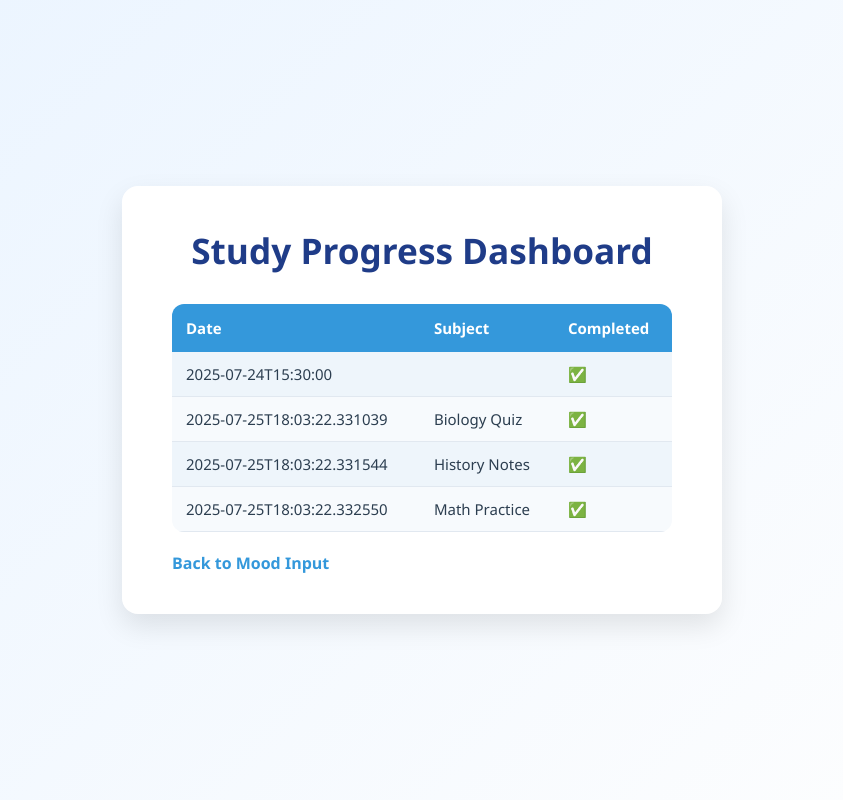
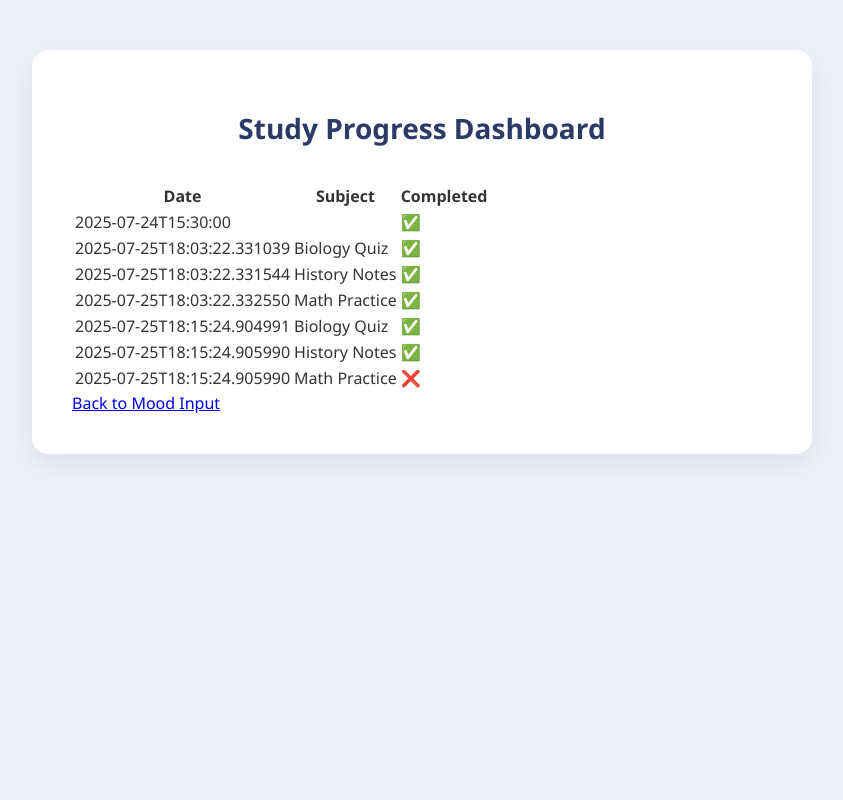
Before and after one commit to lismusa-pp/ai_study_planner, a Flask app: page /dashboard in a window 1280 px wide. Shown: the whole page, without its empty margins (218-1061 px from the left). Run offline with Flask 3, Linux system fonts and the light colour scheme.

Commit message:
Fixed all errors
Back in working stage

```diff
--- a/app.py
+++ b/app.py
@@ -18,9 +18,9 @@ def save_log(filename, data):
     with open(filename, "a") as f:
         f.write(json.dumps(data) + "\n")
 
-@app.route('/schedule')
-def schedule():
-    return render_template('schedule.html')
+@app.route("/plain-schedule")  # Renamed to avoid conflict
+def plain_schedule():
+    return render_template("schedule.html")
 
 @app.route("/", methods=["GET", "POST"])
 def index():
--- a/data/mood_log.json
+++ b/data/mood_log.json
@@ -8,3 +8,7 @@
 {"date": "2025-07-25T17:57:35.707172", "mood": 2}
 {"date": "2025-07-25T18:03:09.104209", "mood": 5}
 {"date": "2025-07-25T18:05:09.634575", "mood": 4}
+{"date": "2025-07-25T18:09:23.089545", "mood": 4}
+{"date": "2025-07-25T18:11:33.101394", "mood": 4}
+{"date": "2025-07-25T18:12:38.003335", "mood": 2}
+{"date": "2025-07-25T18:15:20.295958", "mood": 3}
--- a/data/study_log.json
+++ b/data/study_log.json
@@ -2,3 +2,6 @@
 {"date": "2025-07-25T18:03:22.331039", "subject": "Biology Quiz", "completed": true}
 {"date": "2025-07-25T18:03:22.331544", "subject": "History Notes", "completed": true}
 {"date": "2025-07-25T18:03:22.332550", "subject": "Math Practice", "completed": true}
+{"date": "2025-07-25T18:15:24.904991", "subject": "Biology Quiz", "completed": true}
+{"date": "2025-07-25T18:15:24.905990", "subject": "History Notes", "completed": true}
+{"date": "2025-07-25T18:15:24.905990", "subject": "Math Practice", "completed": false}
--- /dev/null
+++ b/static/css/style.css
@@ -0,0 +1,108 @@
+/* Base Styles */
+body {
+    font-family: 'Segoe UI', Tahoma, Geneva, Verdana, sans-serif;
+    background-color: #eef1f7;
+    margin: 0;
+    padding: 0;
+    color: #333;
+}
+
+/* Container */
+.container {
+    max-width: 700px;
+    margin: 50px auto;
+    background: #fff;
+    padding: 40px;
+    border-radius: 16px;
+    box-shadow: 0 10px 30px rgba(0, 0, 0, 0.08);
+}
+
+/* Heading */
+h1 {
+    text-align: center;
+    margin-bottom: 35px;
+    font-size: 28px;
+    color: #2b3a67;
+}
+
+/* Form Layout */
+.schedule-form {
+    display: flex;
+    flex-direction: column;
+    gap: 20px;
+}
+
+/* Individual Session Card */
+.session-card {
+    display: flex;
+    align-items: center;
+    background-color: #f8faff;
+    border-left: 6px solid #4a90e2;
+    border-radius: 12px;
+    padding: 15px 20px;
+    transition: background-color 0.3s ease;
+}
+
+.session-card:hover {
+    background-color: #e6efff;
+}
+
+/* Checkbox */
+.session-card input[type="checkbox"] {
+    margin-right: 15px;
+    transform: scale(1.4);
+    accent-color: #4a90e2;
+    cursor: pointer;
+}
+
+/* Session Info */
+.session-info {
+    display: flex;
+    flex-direction: column;
+}
+
+.session-info h3 {
+    margin: 0;
+    font-size: 18px;
+    color: #2b3a67;
+}
+
+.session-info p {
+    margin: 4px 0 0;
+    font-size: 14px;
+    color: #5c6b82;
+}
+
+/* Submit Button */
+.submit-btn {
+    margin-top: 30px;
+    padding: 12px;
+    font-size: 16px;
+    font-weight: bold;
+    background-color: #4a90e2;
+    color: #fff;
+    border: none;
+    border-radius: 8px;
+    cursor: pointer;
+    transition: background-color 0.3s ease;
+}
+
+.submit-btn:hover {
+    background-color: #3977c3;
+}
+
+/* Responsive Design */
+@media (max-width: 600px) {
+    .container {
+        margin: 20px;
+        padding: 25px;
+    }
+
+    h1 {
+        font-size: 24px;
+    }
+
+    .submit-btn {
+        width: 100%;
+    }
+}
--- a/static/style.css
+++ /dev/null
@@ -1,161 +0,0 @@
-/* Reset and base styles */
-* {
-    box-sizing: border-box;
-    font-family: 'Segoe UI', Tahoma, Geneva, Verdana, sans-serif;
-    margin: 0;
-    padding: 0;
-    transition: all 0.3s ease;
-}
-
-body {
-    background: linear-gradient(135deg, #eaf4ff, #fefefe);
-    color: #2c3e50;
-    padding: 40px;
-    display: flex;
-    justify-content: center;
-    min-height: 100vh;
-    align-items: center;
-}
-
-.container {
-    background: #ffffff;
-    border-radius: 16px;
-    padding: 40px 50px;
-    max-width: 600px;
-    width: 100%;
-    box-shadow: 0 12px 28px rgba(0, 0, 0, 0.1);
-    animation: fadeIn 0.6s forwards;
-    opacity: 0;
-}
-
-h1 {
-    text-align: center;
-    margin-bottom: 30px;
-    color: #1f3c88;
-    font-size: 2.2rem;
-    font-weight: bold;
-}
-
-label {
-    font-weight: 600;
-    display: block;
-    margin-bottom: 8px;
-    color: #2c3e50;
-}
-
-input[type=number] {
-    width: 100%;
-    padding: 12px 14px;
-    border-radius: 8px;
-    border: 2px solid #d0d9e8;
-    font-size: 16px;
-}
-
-input[type=number]:focus {
-    outline: none;
-    border-color: #3498db;
-    box-shadow: 0 0 6px #a8d0f0;
-}
-
-form div {
-    margin-bottom: 18px;
-    display: flex;
-    align-items: center;
-    justify-content: flex-start;
-}
-
-input[type=checkbox] {
-    margin-right: 12px;
-    width: 18px;
-    height: 18px;
-    cursor: pointer;
-    accent-color: #3498db;
-}
-
-input[type=checkbox]:hover {
-    transform: scale(1.2);
-}
-
-button {
-    width: 100%;
-    padding: 14px 0;
-    background: #3498db;
-    border: none;
-    border-radius: 8px;
-    color: white;
-    font-size: 18px;
-    font-weight: 600;
-    cursor: pointer;
-    transition: background-color 0.3s, transform 0.2s;
-    margin-top: 10px;
-}
-
-button:hover {
-    background: #217dbb;
-    transform: scale(1.04);
-}
-
-table {
-    width: 100%;
-    border-collapse: collapse;
-    margin-top: 30px;
-    font-size: 15px;
-    border-radius: 12px;
-    overflow: hidden;
-}
-
-table th {
-    background-color: #3498db;
-    color: white;
-    padding: 14px;
-    font-weight: 700;
-    text-align: left;
-}
-
-table td {
-    padding: 12px 14px;
-    background: #f7fafd;
-    border-bottom: 1px solid #e1e8f0;
-}
-
-table tr:nth-child(even) td {
-    background: #eef5fb;
-}
-
-a {
-    display: inline-block;
-    margin-top: 20px;
-    text-decoration: none;
-    color: #3498db;
-    font-weight: 600;
-    transition: color 0.3s;
-}
-
-a:hover {
-    color: #217dbb;
-}
-
-/* Fade-in animation */
-@keyframes fadeIn {
-    to {
-        opacity: 1;
-    }
-}
-
-/* Responsive design */
-@media (max-width: 640px) {
-    .container {
-        padding: 25px 20px;
-    }
-    h1 {
-        font-size: 1.6rem;
-    }
-    table th, table td {
-        font-size: 14px;
-        padding: 10px 8px;
-    }
-    button {
-        font-size: 16px;
-        padding: 12px 0;
-    }
-}
--- a/templates/dashboard.html
+++ b/templates/dashboard.html
@@ -2,7 +2,7 @@
 <html>
 <head>
     <title>Study Progress Dashboard</title>
-    <link rel="stylesheet" href="{{ url_for('static', filename='style.css') }}">
+    <link rel="stylesheet" href="{{ url_for('static', filename='css/style.css') }}">
 </head>
 <body>
     <div class="container">
--- a/templates/index.html
+++ b/templates/index.html
@@ -2,8 +2,7 @@
 <html>
 <head>
     <title>AI Study Planner - Mood Input</title>
-    <link rel="stylesheet" href="{{ url_for('static', filename='style.css') }}">
-</head>
+    <link rel="stylesheet" href="{{ url_for('static', filename='css/style.css') }}">
 <body>
     <div class="container">
         <h1>How do you feel today?</h1>
--- a/templates/schedule.html
+++ b/templates/schedule.html
@@ -3,7 +3,7 @@
 <head>
     <meta charset="UTF-8">
     <title>Study Schedule</title>
-    <link rel="stylesheet" href="{{ url_for('static', filename='styles.css') }}">
+    <link rel="stylesheet" href="{{ url_for('static', filename='css/style.css') }}">
 </head>
 <body>
     <div class="container">
```
